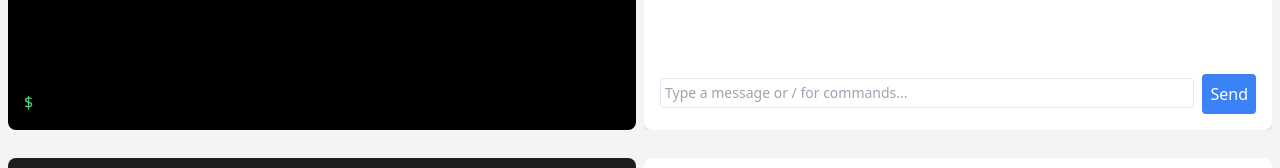
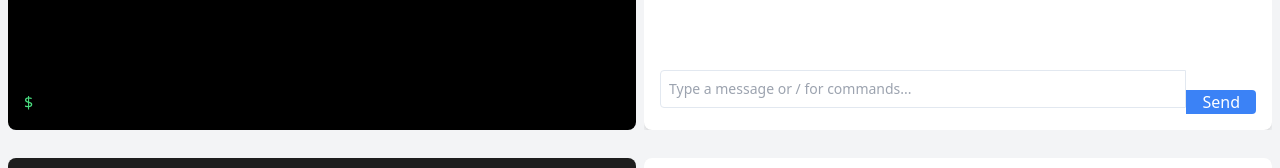
Before and after one commit to GatlingX/quadra-ui-folio, a React (Vite) app: page / in a window 1280 px wide. Shown: the part 278-446 px from the top of the page. Built offline with nearby package versions, Linux system fonts and the light colour scheme.

Commit message:
Adjust Chat UI Send Button Size
Updated the send button in the chat UI to match the size of the input field for a more consistent and visually appealing layout.
[skip gpt_engineer]

```diff
--- a/src/components/ChatUI.jsx
+++ b/src/components/ChatUI.jsx
@@ -89,7 +89,7 @@ const ChatUI = ({ messages, setMessages }) => {
             value={input}
             onChange={handleInputChange}
             onKeyDown={handleKeyDown}
-            className="w-full p-1 pr-16 border rounded resize-none text-sm"
+            className="w-full p-2 pr-16 border rounded-l resize-none text-sm"
             placeholder="Type a message or / for commands..."
             rows="1"
           />
@@ -111,7 +111,7 @@ const ChatUI = ({ messages, setMessages }) => {
             </div>
           )}
         </div>
-        <button onClick={handleSend} className="ml-2 bg-blue-500 text-white p-2 rounded h-10">Send</button>
+        <button onClick={handleSend} className="bg-blue-500 text-white px-4 rounded-r">Send</button>
       </div>
     </div>
   );
```
